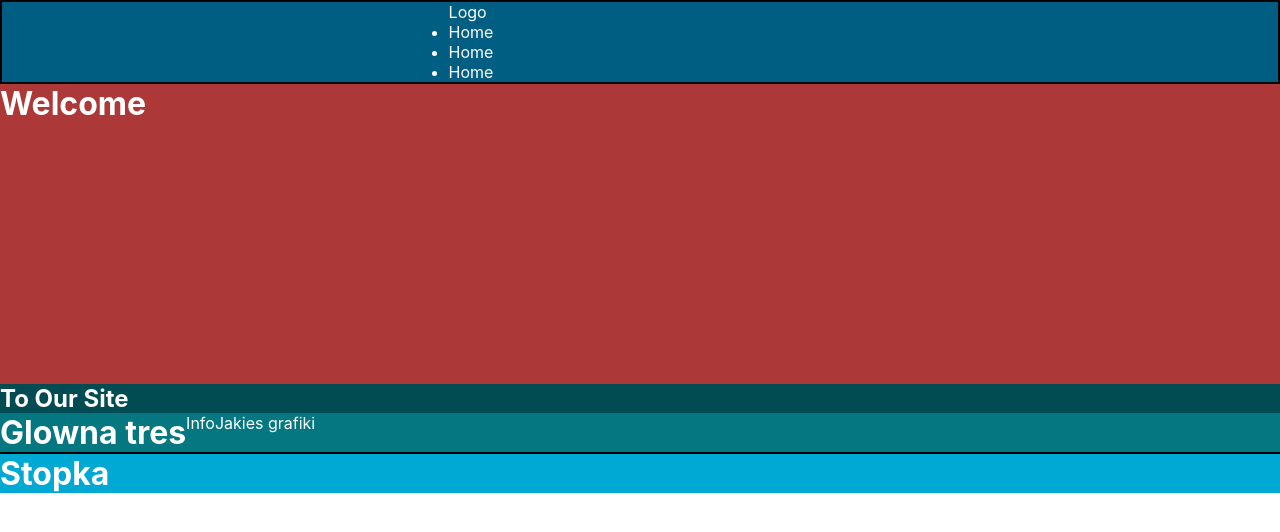
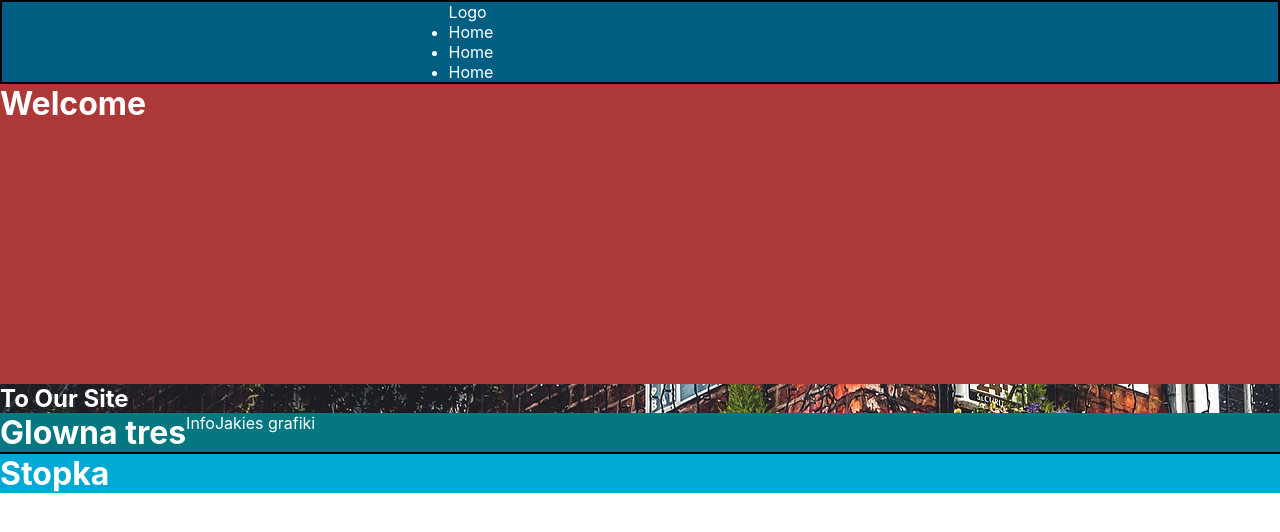
Before and after one commit to marcinoles87/newsite, a React (Create React App) app: page / in a window 1280 px wide. Shown: the top 532 px of the page. Built offline with nearby package versions, Linux system fonts and the light colour scheme.

Commit message:
add img to site

```diff
--- a/src/App.css
+++ b/src/App.css
@@ -2,4 +2,5 @@
   margin: 0;
   padding: 0;
   box-sizing: border-box;
+
 }
--- a/src/components/HeaderStyle.css
+++ b/src/components/HeaderStyle.css
@@ -3,6 +3,7 @@
     flex-direction: column;
     background-color: rgb(0, 76, 82);
     color:white;
+    background-image:url(../img/trip_main.jpg);
 }
 
 .header h1{
```
